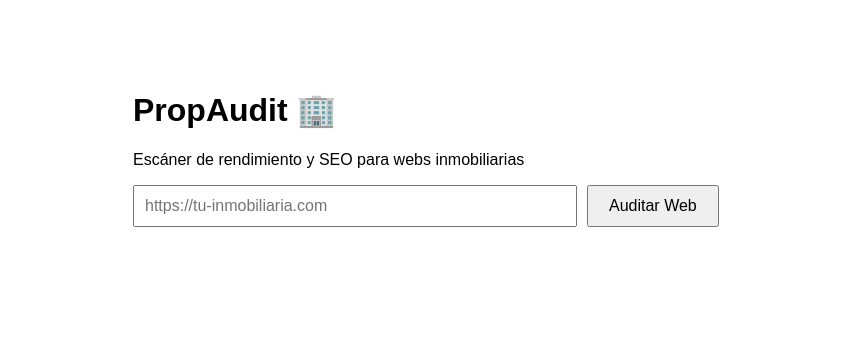
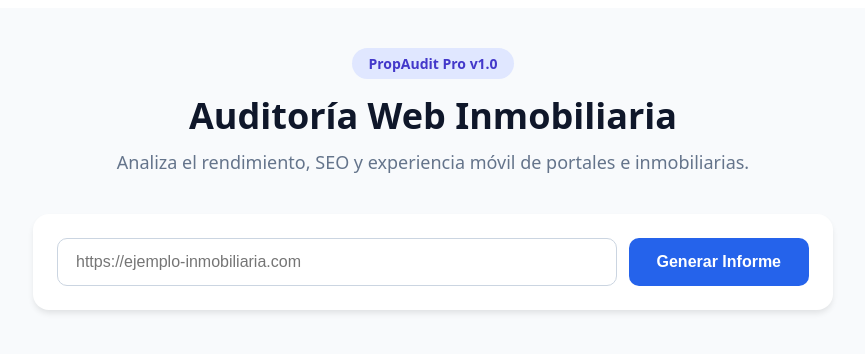
Before and after one commit to torresmanuel2010-ship-it/propaudit, a Next.js app: page / in a window 1280 px wide. Shown: the top 354 px of the page, without its empty margins (207-1072 px from the left). Built offline with nearby package versions, Linux system fonts and the light colour scheme.

Commit message:
Update page.js

```diff
--- a/app/page.js
+++ b/app/page.js
@@ -24,46 +24,138 @@ export default function Home() {
       if (data.success) {
         setResult(data.data);
       } else {
-        setError(data.error || 'Error al analizar la web');
+        setError(data.error || 'No se pudo analizar la web introducida.');
       }
     } catch (err) {
-      setError('Error de conexión con el servidor');
+      setError('Error de conexión con el servidor.');
     } finally {
       setLoading(false);
     }
   };
 
+  const getScoreColor = (score) => {
+    if (score >= 90) return '#10b981';
+    if (score >= 50) return '#f59e0b';
+    return '#ef4444';
+  };
+
   return (
-    <main style={{ fontFamily: 'sans-serif', maxWidth: '600px', margin: '50px auto', padding: '20px' }}>
-      <h1>PropAudit 🏢</h1>
-      <p>Escáner de rendimiento y SEO para webs inmobiliarias</p>
+    <div style={{ backgroundColor: '#f8fafc', minHeight: '100vh', padding: '40px 20px', fontFamily: 'system-ui, -apple-system, sans-serif', color: '#0f172a' }}>
+      <div style={{ maxWidth: '800px', margin: '0 auto' }}>
 
-      <form onSubmit={handleAudit} style={{ marginBottom: '20px' }}>
+        {/* Header */}
+        <header style={{ textAlign: 'center', marginBottom: '40px' }}>
+          <div style={{ display: 'inline-block', backgroundColor: '#e0e7ff', color: '#4338ca', padding: '6px 16px', borderRadius: '20px', fontSize: '14px', fontWeight: '600', marginBottom: '12px' }}>
+            PropAudit Pro v1.0
+          </div>
+          <h1 style={{ fontSize: '36px', fontWeight: '800', margin: '0 0 10px 0', tracking: '-0.025em' }}>Auditoría Web Inmobiliaria</h1>
+          <p style={{ color: '#64748b', fontSize: '18px', margin: '0' }}>Analiza el rendimiento, SEO y experiencia móvil de portales e inmobiliarias.</p>
+        </header>
+
+        {/* Formulario */}
+        <div style={{ backgroundColor: '#ffffff', padding: '24px', borderRadius: '16px', boxShadow: '0 4px 6px -1px rgba(0, 0, 0, 0.1)', marginBottom: '32px' }}>
+          <form onSubmit={handleAudit} style={{ display: 'flex', gap: '12px', flexWrap: 'wrap' }}>
             <input
               type="url"
-          placeholder="https://tu-inmobiliaria.com"
+              placeholder="https://ejemplo-inmobiliaria.com"
               value={url}
               onChange={(e) => setUrl(e.target.value)}
               required
-          style={{ width: '70%', padding: '10px', fontSize: '16px', marginRight: '10px' }}
+              style={{ flex: '1', minWidth: '280px', padding: '14px 18px', fontSize: '16px', borderRadius: '10px', border: '1px solid #cbd5e1', outline: 'none' }}
             />
-        <button type="submit" disabled={loading} style={{ padding: '10px 20px', fontSize: '16px', cursor: 'pointer' }}>
-          {loading ? 'Analizando...' : 'Auditar Web'}
+            <button
+              type="submit"
+              disabled={loading}
+              style={{
+                backgroundColor: loading ? '#94a3b8' : '#2563eb',
+                color: '#ffffff',
+                border: 'none',
+                padding: '14px 28px',
+                fontSize: '16px',
+                fontWeight: '600',
+                borderRadius: '10px',
+                cursor: loading ? 'not-allowed' : 'pointer',
+                transition: 'background-color 0.2s'
+              }}
+            >
+              {loading ? 'Analizando web...' : 'Generar Informe'}
             </button>
           </form>
+          {error && <p style={{ color: '#ef4444', marginTop: '12px', fontSize: '14px' }}>{error}</p>}
+        </div>
 
-      {error && <p style={{ color: 'red' }}>{error}</p>}
+        {/* Resultados */}
+        {result && (
+          <div style={{ backgroundColor: '#ffffff', padding: '32px', borderRadius: '16px', boxShadow: '0 10px 15px -3px rgba(0, 0, 0, 0.1)' }}>
 
-      {result && (
-        <div style={{ border: '1px solid #ccc', padding: '20px', borderRadius: '8px' }}>
-          <h2>Resultados para: {result.url}</h2>
-          <p><strong>Puntuación Rendimiento:</strong> {result.performanceScore} / 100</p>
-          <p><strong>Puntuación SEO:</strong> {result.seoScore} / 100</p>
-          <p><strong>Tiempo de carga:</strong> {result.loadTime}</p>
-          <p><strong>Optimización de Imágenes:</strong> {result.imageOptimization ? '✅ Sí' : '❌ Requiere mejora'}</p>
-          <p><strong>Adaptado a Móviles:</strong> {result.mobileFriendly ? '✅ Sí' : '❌ No'}</p>
+            <div style={{ borderBottom: '1px solid #e2e8f0', pb: '20px', marginBottom: '24px', display: 'flex', justifyContent: 'space-between', alignItems: 'center' }}>
+              <div>
+                <h2 style={{ margin: '0 0 4px 0', fontSize: '20px', fontWeight: '700' }}>Informe de Auditoría</h2>
+                <a href={result.url} target="_blank" rel="noreferrer" style={{ color: '#2563eb', textDecoration: 'none', fontSize: '14px' }}>{result.url}</a>
+              </div>
+              <button onClick={() => window.print()} style={{ border: '1px solid #cbd5e1', backgroundColor: '#fff', padding: '8px 16px', borderRadius: '8px', cursor: 'pointer', fontWeight: '500' }}>
+                🖨️ Exportar
+              </button>
+            </div>
+
+            {/* Métrica Grid */}
+            <div style={{ display: 'grid', gridTemplateColumns: 'repeat(auto-fit, minmax(220px, 1fr))', gap: '20px', marginBottom: '32px' }}>
+
+              {/* Card 1 */}
+              <div style={{ backgroundColor: '#f8fafc', padding: '20px', borderRadius: '12px', border: '1px solid #f1f5f9' }}>
+                <span style={{ fontSize: '14px', color: '#64748b', fontWeight: '500' }}>Rendimiento</span>
+                <div style={{ fontSize: '32px', fontWeight: '800', color: getScoreColor(result.performanceScore), margin: '8px 0' }}>
+                  {result.performanceScore} <span style={{ fontSize: '16px', color: '#94a3b8' }}>/100</span>
+                </div>
+                <div style={{ width: '100%', height: '8px', backgroundColor: '#e2e8f0', borderRadius: '4px', overflow: 'hidden' }}>
+                  <div style={{ width: `${result.performanceScore}%`, height: '100%', backgroundColor: getScoreColor(result.performanceScore) }}></div>
+                </div>
+              </div>
+
+              {/* Card 2 */}
+              <div style={{ backgroundColor: '#f8fafc', padding: '20px', borderRadius: '12px', border: '1px solid #f1f5f9' }}>
+                <span style={{ fontSize: '14px', color: '#64748b', fontWeight: '500' }}>Optimización SEO</span>
+                <div style={{ fontSize: '32px', fontWeight: '800', color: getScoreColor(result.seoScore), margin: '8px 0' }}>
+                  {result.seoScore} <span style={{ fontSize: '16px', color: '#94a3b8' }}>/100</span>
+                </div>
+                <div style={{ width: '100%', height: '8px', backgroundColor: '#e2e8f0', borderRadius: '4px', overflow: 'hidden' }}>
+                  <div style={{ width: `${result.seoScore}%`, height: '100%', backgroundColor: getScoreColor(result.seoScore) }}></div>
+                </div>
+              </div>
+
+            </div>
+
+            {/* Detalles Técnicos */}
+            <h3 style={{ fontSize: '16px', fontWeight: '700', marginBottom: '16px' }}>Checklist Técnico</h3>
+            <div style={{ display: 'flex', flexDirection: 'column', gap: '12px' }}>
+              <div style={{ display: 'flex', justifyContent: 'space-between', padding: '12px 16px', backgroundColor: '#f8fafc', borderRadius: '8px' }}>
+                <span>Tiempo Interactivo</span>
+                <strong>{result.loadTime}</strong>
+              </div>
+              <div style={{ display: 'flex', justifyContent: 'space-between', padding: '12px 16px', backgroundColor: '#f8fafc', borderRadius: '8px' }}>
+                <span>Optimización de Imágenes de Inmuebles</span>
+                <strong>{result.imageOptimization ? '✅ Correcta' : '❌ Requiere Compresión'}</strong>
+              </div>
+              <div style={{ display: 'flex', justifyContent: 'space-between', padding: '12px 16px', backgroundColor: '#f8fafc', borderRadius: '8px' }}>
+                <span>Adaptado a Dispositivos Móviles</span>
+                <strong>{result.mobileFriendly ? '✅ Sí' : '❌ No optimizado'}</strong>
+              </div>
+            </div>
+
+            {/* Impacto de Negocio */}
+            <div style={{ marginTop: '32px', backgroundColor: '#eff6ff', padding: '20px', borderRadius: '12px', borderLeft: '4px solid #2563eb' }}>
+              <h4 style={{ margin: '0 0 8px 0', color: '#1e40af', fontSize: '16px' }}>💡 Diagnóstico Comercial</h4>
+              <p style={{ margin: 0, color: '#1e3a8a', fontSize: '14px', lineHeight: '1.5' }}>
+                {result.performanceScore < 50
+                  ? 'La velocidad actual de la web está provocando pérdidas de tráfico comprador. Un tiempo de carga elevado reduce hasta un 40% las solicitudes de visita en fichas de inmuebles.'
+                  : 'La web cuenta con una base sólida de rendimiento, aunque se recomienda optimizar la carga de imágenes pesadas para mejorar la conversión móvil.'}
+              </p>
+            </div>
+
           </div>
         )}
-    </main>
+
+      </div>
+    </div>
   );
 }
```
Lines whose indentation alone changed are shown as unchanged.
